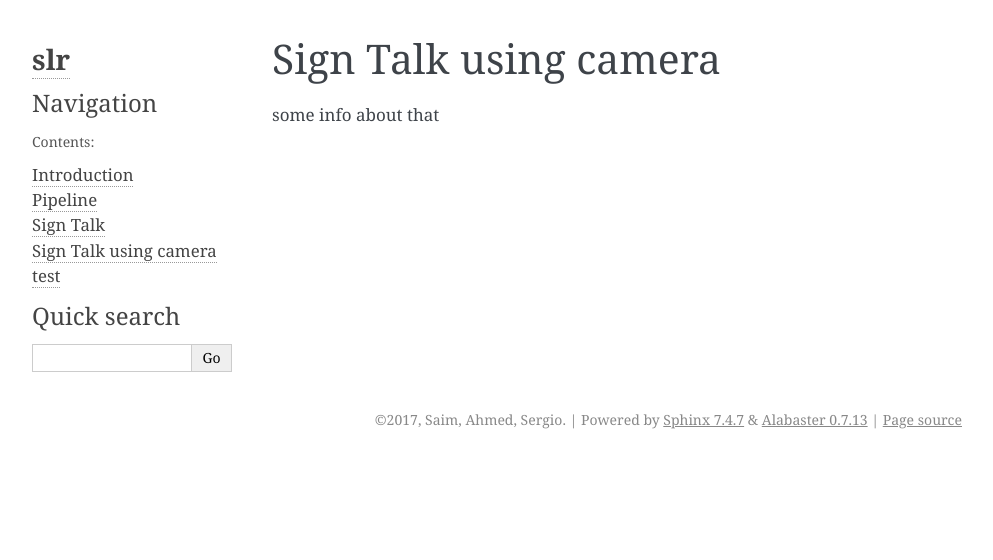
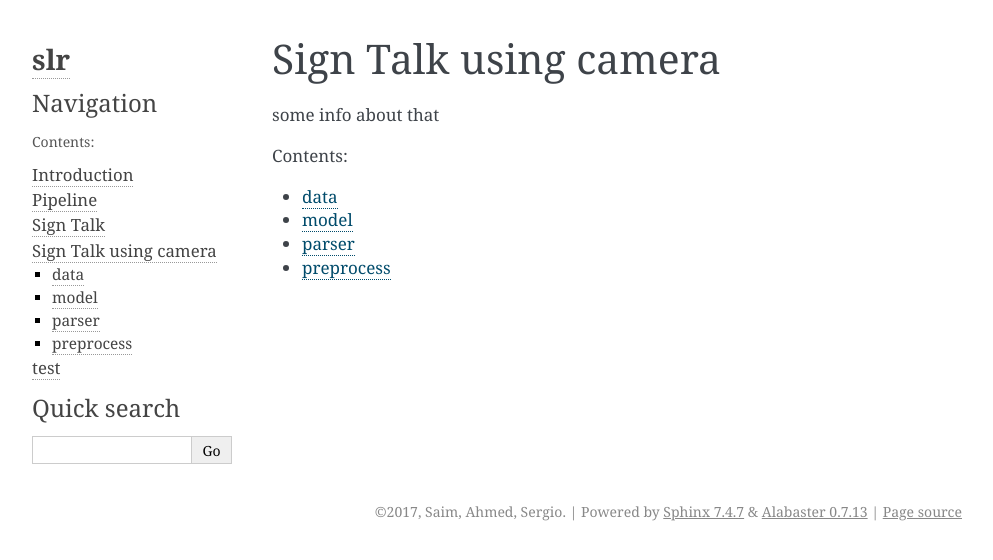
Before and after one commit to AhmedAKhan/Capstone, a Sphinx documentation site: the page built from docs/signTalkRGB.rst, in a window 1280 px wide. Shown: the top 560 px of the page, without its empty margins (148-1141 px from the left). Built offline with Sphinx 7.4.7, drawn with Linux system fonts in a browser that asks for light colours.

Commit message:
added a page for every component in our app

```diff
--- a/docs/signTalk.rst
+++ b/docs/signTalk.rst
@@ -2,7 +2,6 @@
 **********
 Sign Talk
 **********
-
 
 stuff about sign talk
 
--- a/docs/signTalkRGB.rst
+++ b/docs/signTalkRGB.rst
@@ -3,5 +3,13 @@
 Sign Talk using camera
 **********************
 
+some info about that
 
-some info about that
+.. toctree::
+    :maxdepth: 2
+    :caption: Contents:
+
+    signTalkRGB/data
+    signTalkRGB/model
+    signTalkRGB/parser
+    signTalkRGB/preprocess
--- /dev/null
+++ b/docs/signTalkRGB/data.rst
@@ -0,0 +1,3 @@
+****
+data
+****
--- /dev/null
+++ b/docs/signTalkRGB/model.rst
@@ -0,0 +1,4 @@
+
+*****
+model
+*****
--- /dev/null
+++ b/docs/signTalkRGB/parser.rst
@@ -0,0 +1,4 @@
+
+******
+parser
+******
--- /dev/null
+++ b/docs/signTalkRGB/preprocess.rst
@@ -0,0 +1,4 @@
+
+**********
+preprocess
+**********
```
Also changed, not shown: docs/other/Potential things to work on.txt (renamed from docs/Potential things to work on.txt).
